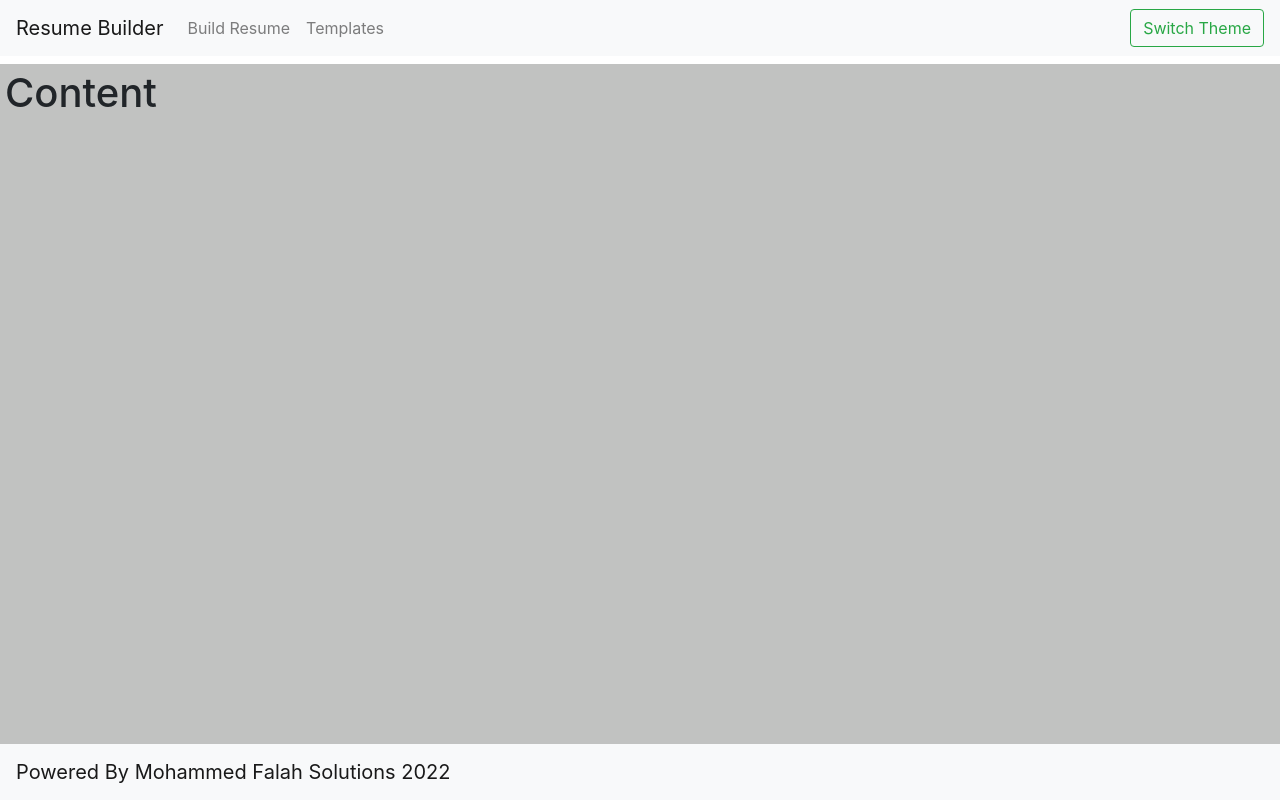
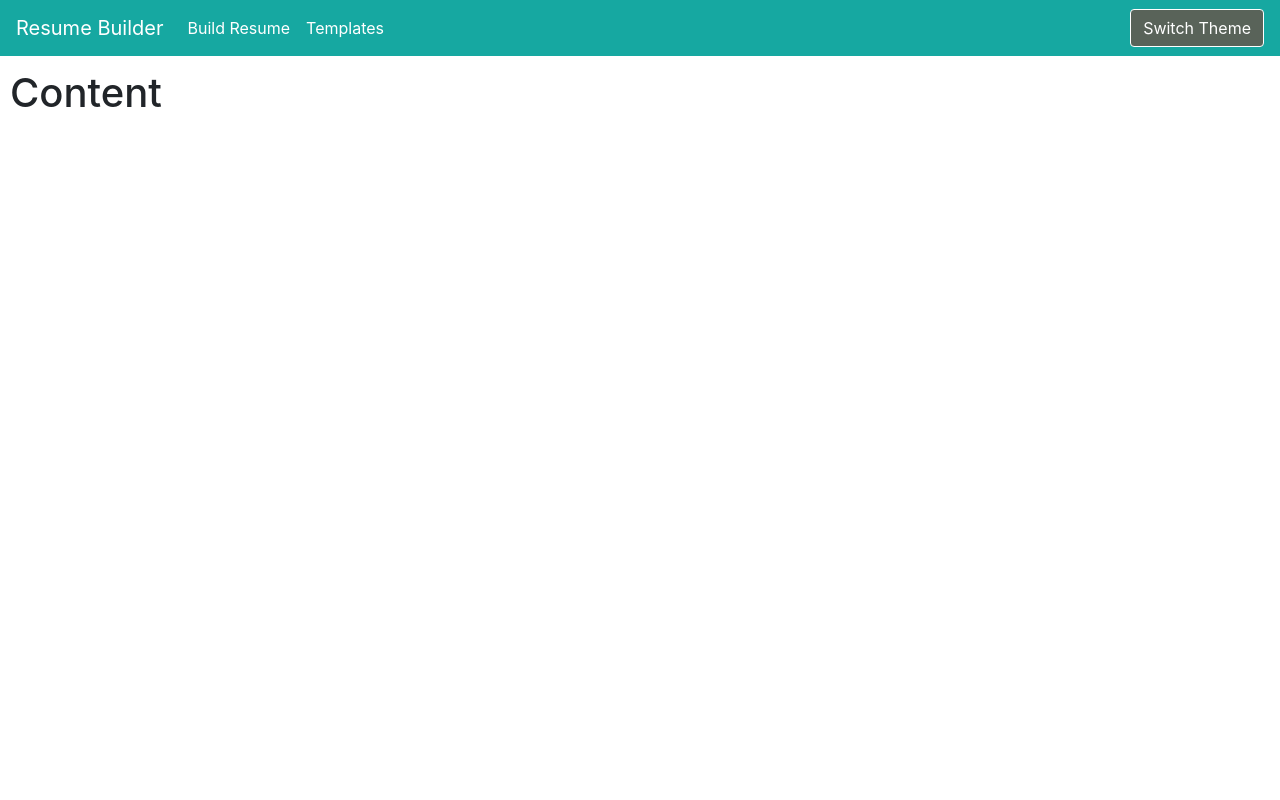
Before and after one commit to falahyusufhamza/resume-builder, a React (Create React App) app: page /build-resume in a window 1280 px wide. Built offline with nearby package versions, Linux system fonts and the light colour scheme.

Commit message:
theme added

```diff
--- a/src/App.js
+++ b/src/App.js
@@ -4,13 +4,19 @@ import ResumeForm from './pages/ResumeForm/ResumeForm';
 import Header from './components/Header';
 import 'bootstrap/dist/css/bootstrap.min.css';
 import Footer from './components/Footer';
+import { useContext, useState } from 'react';
+import ThemeContext from './theme/ThemeContext';
+import Theme from './theme/theme';
 
 
 function App() {
+  const themeContext = useContext(ThemeContext)
+  const [theme ,setTheme] = useState('default');
   return (
     <div style={{height : '100vh', width : '100vw'}}>
+      <ThemeContext.Provider value={{theme,setTheme}}>
       <Header/>
-      <div style={{padding : 5,height : '90%',backgroundColor : '#c1c2c1'}}>
+      <div style={{paddingLeft : 5,paddingRight : 5,height : '90%',backgroundColor : Theme[themeContext.theme].lightColor}}>
       <Route
           exact
           path="/build-resume"
@@ -23,7 +29,9 @@ function App() {
         />
       </div>
 
-      <Footer/>
+      {/* <Footer/>     */}
+      </ThemeContext.Provider>
+
     </div>
   );
 }
--- a/src/components/Footer.js
+++ b/src/components/Footer.js
@@ -3,11 +3,9 @@ import {Navbar} from 'react-bootstrap'
 
 function Footer() {
   return <div style={{bottom : 0, left : 0,position : 'fixed',width :'100%'}}>
-  <Navbar bg="light" expand="lg">
-<Navbar.Brand href="#home">Powered By Mohammed Falah Solutions 2022</Navbar.Brand>
-<Navbar.Toggle aria-controls="basic-navbar-nav" />
-<Navbar.Collapse id="basic-navbar-nav">
-</Navbar.Collapse>
+  <Navbar bg="light">
+<Navbar.Brand style={{fontSize : 15}}>
+Powered By Mohammed Falah Solutions 2022</Navbar.Brand>
 </Navbar>
 </div>;
 }
--- a/src/components/Header.js
+++ b/src/components/Header.js
@@ -1,18 +1,21 @@
-import React from 'react';
+import React, { useContext } from 'react';
 import {Navbar, Nav, Form, Button} from 'react-bootstrap'
+import Theme from '../theme/theme';
+import ThemeContext from '../theme/ThemeContext';
 
 function Header() {
+    const themeContext = useContext(ThemeContext);
   return <div style={{height : '64px'}}>
-      <Navbar bg="light" expand="lg">
-  <Navbar.Brand href="#home">Resume Builder</Navbar.Brand>
+      <Navbar  style={{backgroundColor : Theme[themeContext.theme].primary }} expand="lg">
+  <Navbar.Brand style={{color : Theme[themeContext.theme].lightColor}}>Resume Builder</Navbar.Brand>
   <Navbar.Toggle aria-controls="basic-navbar-nav" />
   <Navbar.Collapse id="basic-navbar-nav">
     <Nav className="mr-auto">
-      <Nav.Link href="/build-resume">Build Resume</Nav.Link>
-      <Nav.Link href="/templates">Templates</Nav.Link>
+      <Nav.Link style={{color : Theme[themeContext.theme].lightColor}} href="/build-resume">Build Resume</Nav.Link>
+      <Nav.Link style={{color : Theme[themeContext.theme].lightColor}} href="/templates">Templates</Nav.Link>
     </Nav>
     <Form inline>
-      <Button variant="outline-success">Switch Theme</Button>
+      <Button style={{color : Theme[themeContext.theme].lightColor,backgroundColor : Theme[themeContext.theme].secondary,borderColor : Theme[themeContext.theme].lightColor}}   onClick={() =>  themeContext.setTheme( themeContext.theme === 'default' ? 'dark' : 'default' )} variant="outline-success">Switch Theme</Button>
     </Form>
   </Navbar.Collapse>
 </Navbar>
--- a/src/pages/ResumeForm/ResumeForm.js
+++ b/src/pages/ResumeForm/ResumeForm.js
@@ -1,8 +1,11 @@
-import React from 'react';
+import React, { useContext } from 'react';
+import Theme from '../../theme/theme';
+import ThemeContext from '../../theme/ThemeContext';
 
 function ResumeForm() {
+    const themeContext = useContext(ThemeContext);
     console.log('inside resumeform');
-  return <div style={{height : '100%',width : '100%'}}>
+  return <div style={{height : '100%',width : '100%',margin : 0,padding : 5,borderRadius : 5,backgroundColor : Theme[themeContext.theme].bgColor}}>
      <h1>
          Content
     </h1>
--- /dev/null
+++ b/src/theme/ThemeContext.js
@@ -0,0 +1,7 @@
+import React from 'react';
+
+const ThemeContext = React.createContext({
+    theme : 'default',
+    setTheme : (theme) => {}
+});
+export default ThemeContext;
--- /dev/null
+++ b/src/theme/theme.js
@@ -0,0 +1,26 @@
+const Theme = {
+    default: {
+        primary: '#16A8A1',
+        secondary: '#596359',
+        primaryDark: '#007873',
+        secondaryDark: '#303930',
+        primaryLight: '#5edad2',
+        secondaryLight: '#869086',
+        darkColor: '#000000',
+        lightColor: '#ffffff',
+        bgColor : '#ffffff'
+      },
+      dark: {
+        primary: '#141a32',
+        secondary: '#3e65fb',
+        primaryDark: '#007873',
+        secondaryDark: '#303930',
+        primaryLight: '#5a6583',
+        secondaryLight: '#809cf5',
+        darkColor: '#000000',
+        lightColor: '#d2d2d7',
+        bgColor : '#141a32'
+      },
+}
+
+export default Theme;
```
